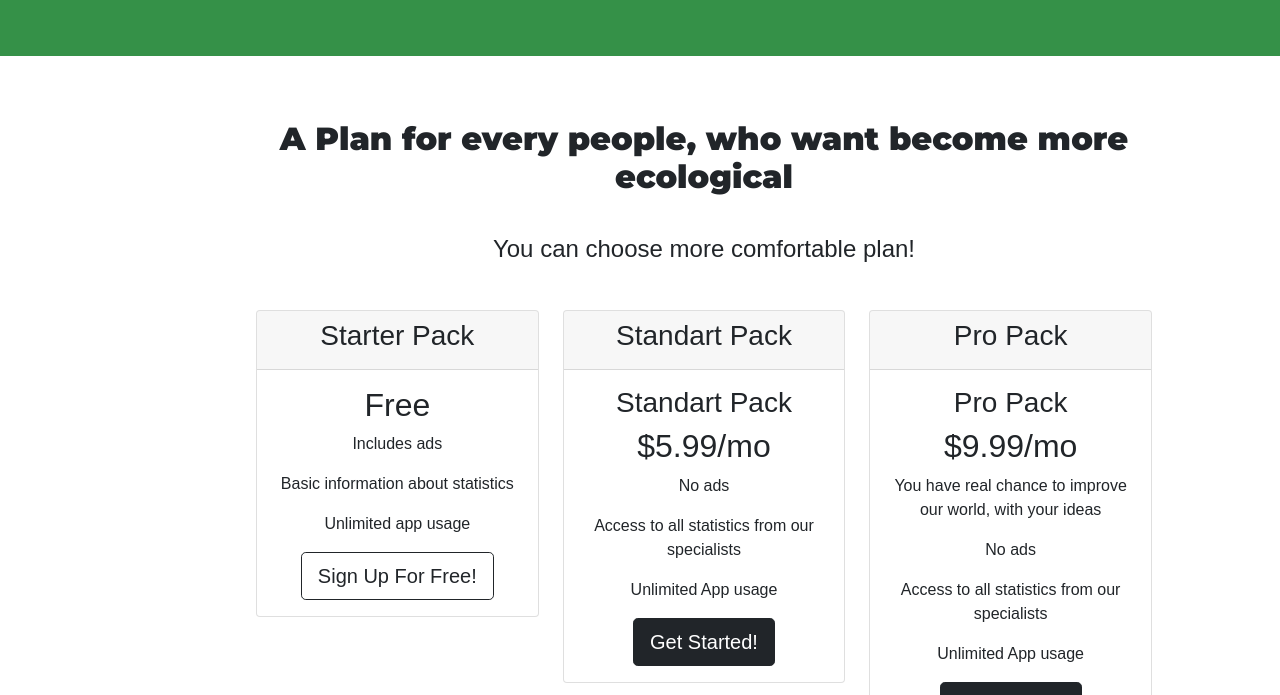
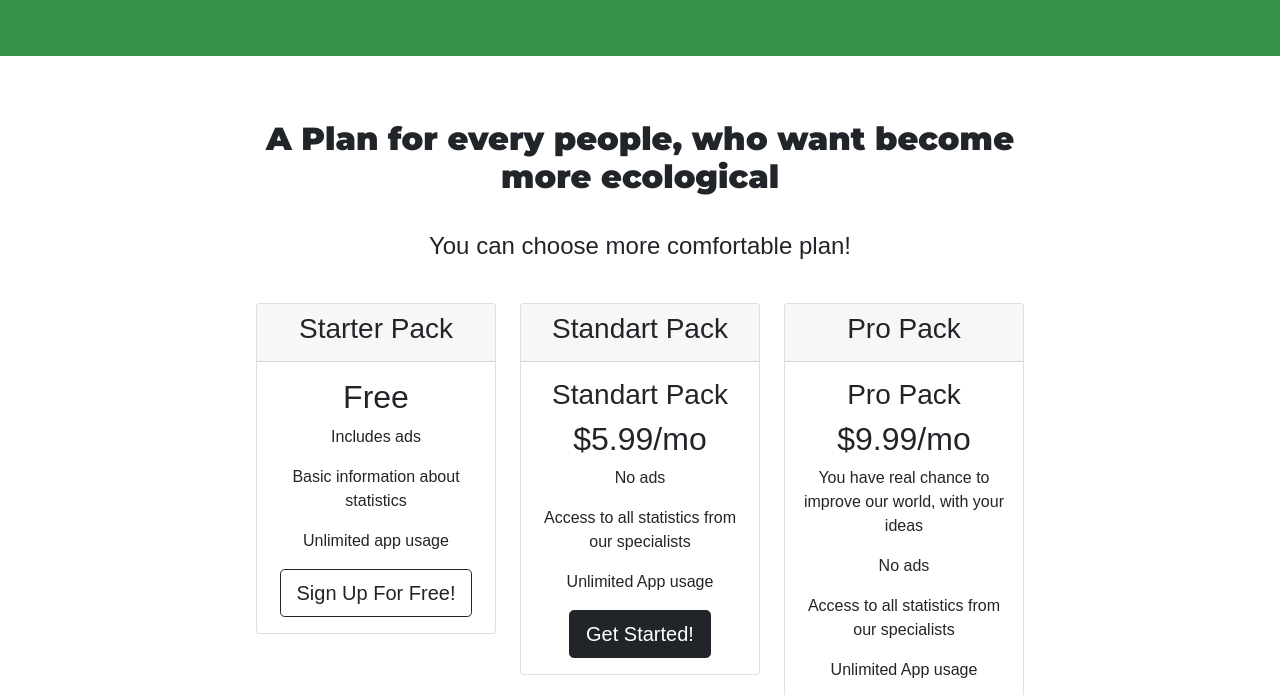
Before and after one commit to sangaltam/ecoapp, a plain HTML site: page index.html in a window 1280 px wide. Shown: the part 1780-2475 px from the top of the page. Drawn offline with nearby package versions, Linux system fonts and the light colour scheme.

Commit message:
Update styles.css

```diff
--- a/css/styles.css
+++ b/css/styles.css
@@ -115,7 +115,7 @@ body{
 }
 .pricing{
     text-align: center;
-    padding: 5% 10% 10% 20%;
+    padding: 5% 20% 10% 20%;
 }
 
             /* footer */
```
